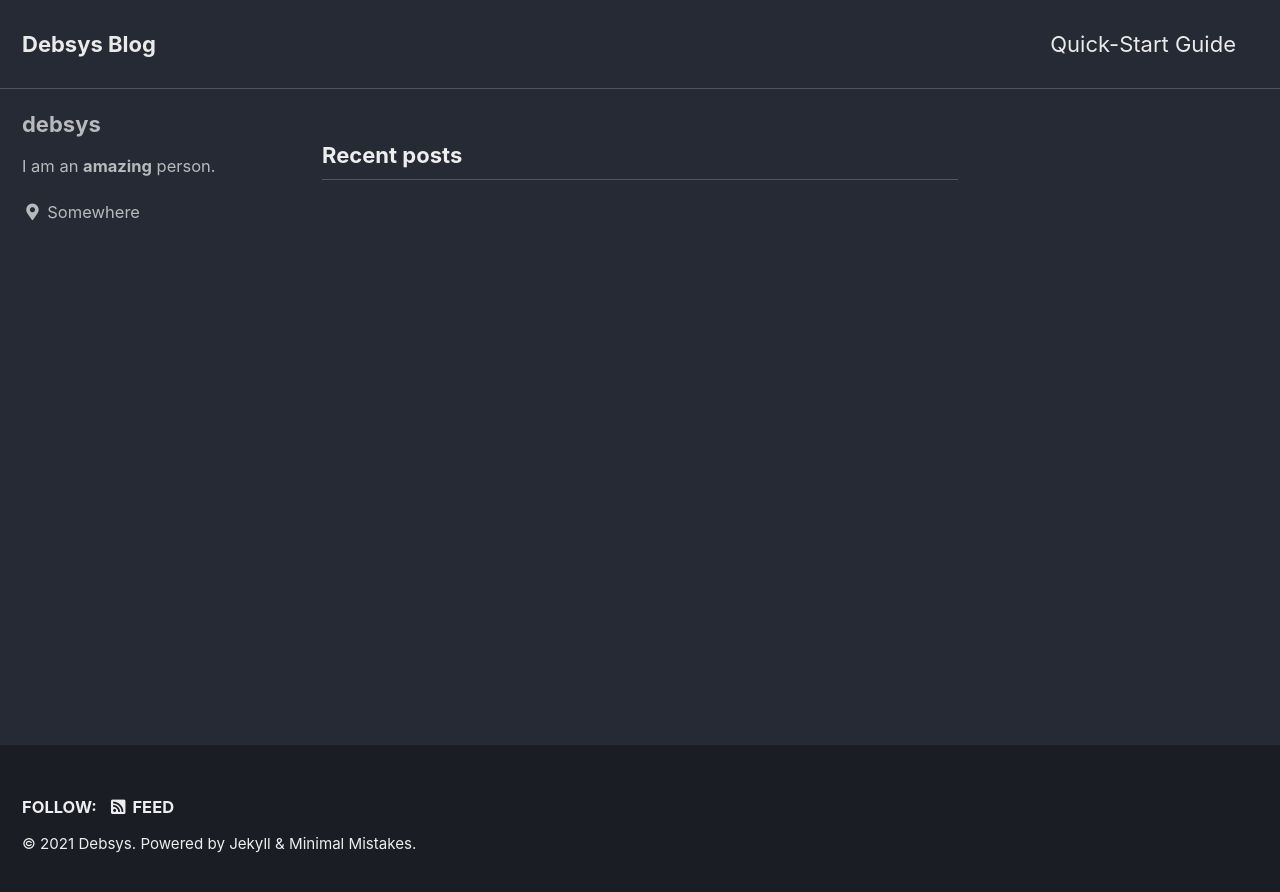
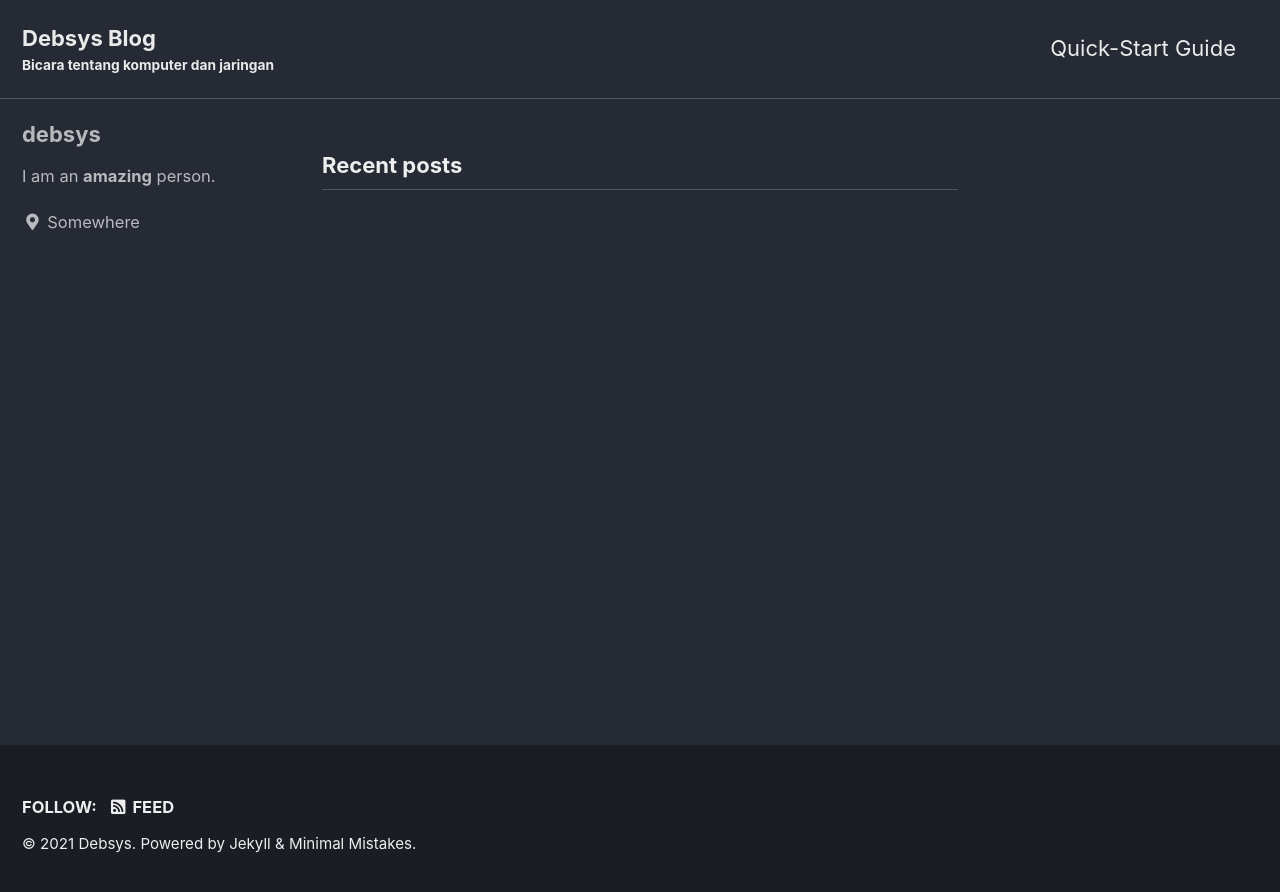
Before and after one commit to debsys/debsys.github.io, a Jekyll site: the page built from index.html, in a window 1280 px wide. Shown: the top 892 px of the page. Built offline with Jekyll 4.4.1, drawn with Linux system fonts in a browser that asks for light colours; cached includes are drawn as plain includes; the list of posts is cut into pages by our own code.

Commit message:
Update _config.yml

```diff
--- a/_config.yml
+++ b/_config.yml
@@ -18,7 +18,7 @@ minimal_mistakes_skin    : "dark" # "air", "aqua", "contrast", "default", "dirt"
 locale                   : "en-US"
 title                    : "Debsys Blog"
 title_separator          : "-"
-subtitle                 : # site tagline that appears below site title in masthead
+subtitle                 : "Bicara tentang komputer dan jaringan"
 name                     : "Debsys"
 description              : "Bicara tentang komputer dan jaringan"
 url                      : # the base hostname & protocol for your site e.g. "https://mmistakes.github.io"
```
